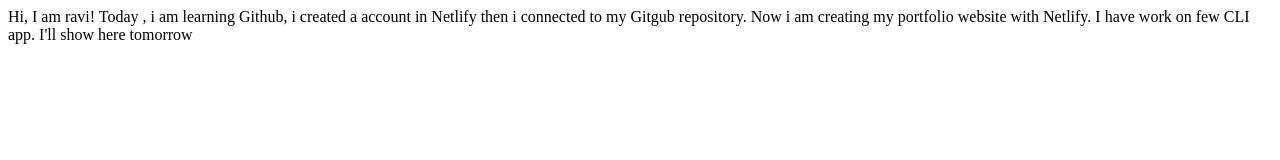
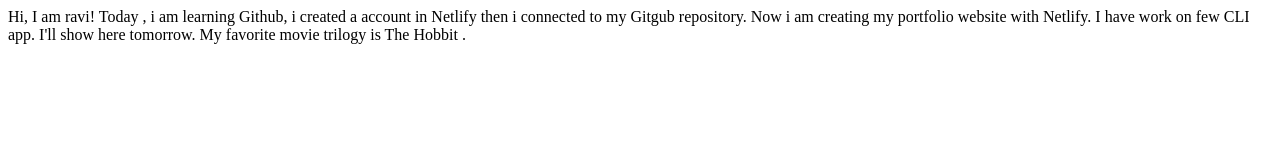
Before and after one commit to iamravi-prakash/ravipraksh-portfolio, a plain HTML site: page index.html in a window 1280 px wide. Drawn offline with Linux system fonts and the light colour scheme.

Commit message:
updated text

```diff
--- a/index.html
+++ b/index.html
@@ -13,7 +13,9 @@
     Today , i am learning Github, i created a account in Netlify then i connected to my Gitgub repository.
     Now i am creating my portfolio website with Netlify.
 
-    I have work on few CLI app. I'll show here tomorrow
+    I have work on few CLI app. I'll show here tomorrow.
+
+    My favorite movie trilogy is The Hobbit .
 </body>
 
 </html>
```
